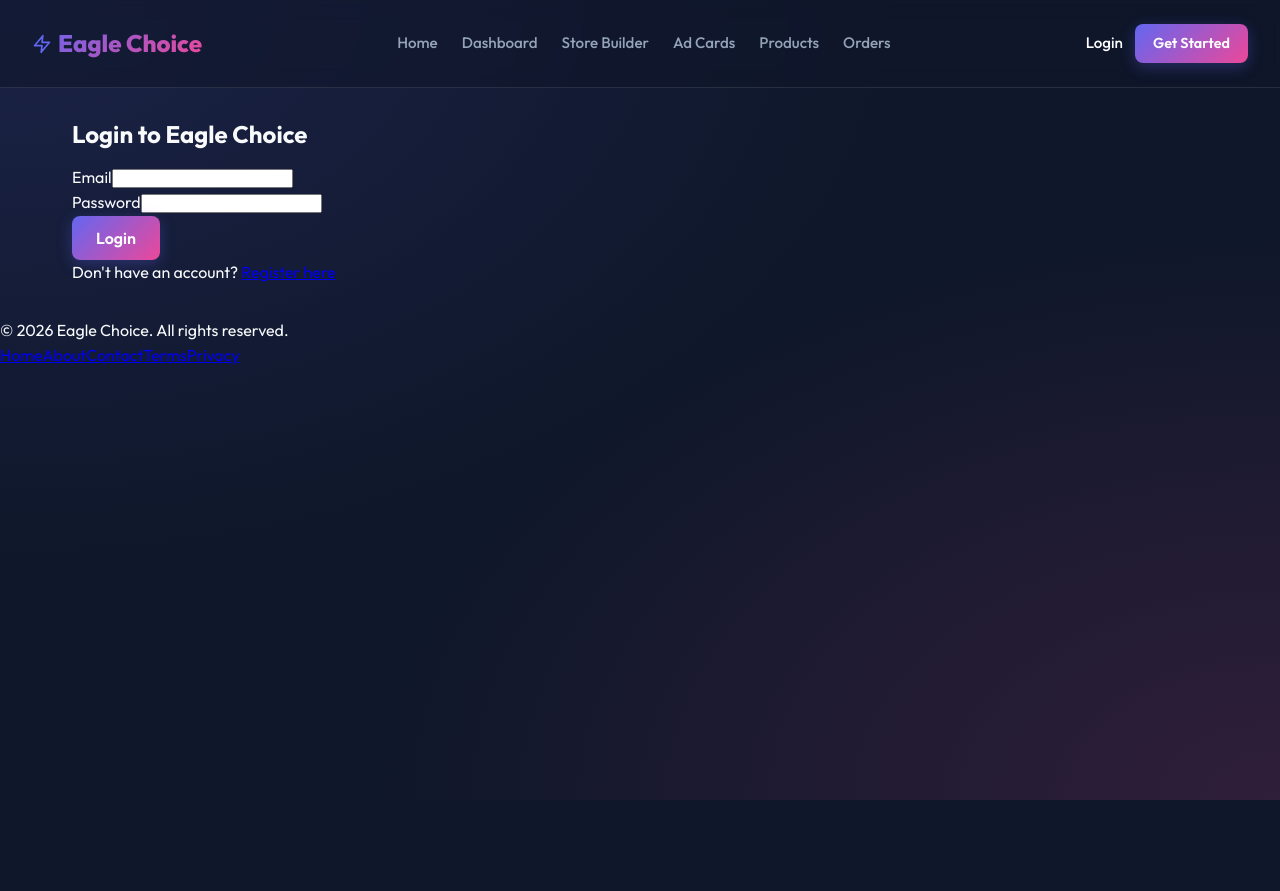
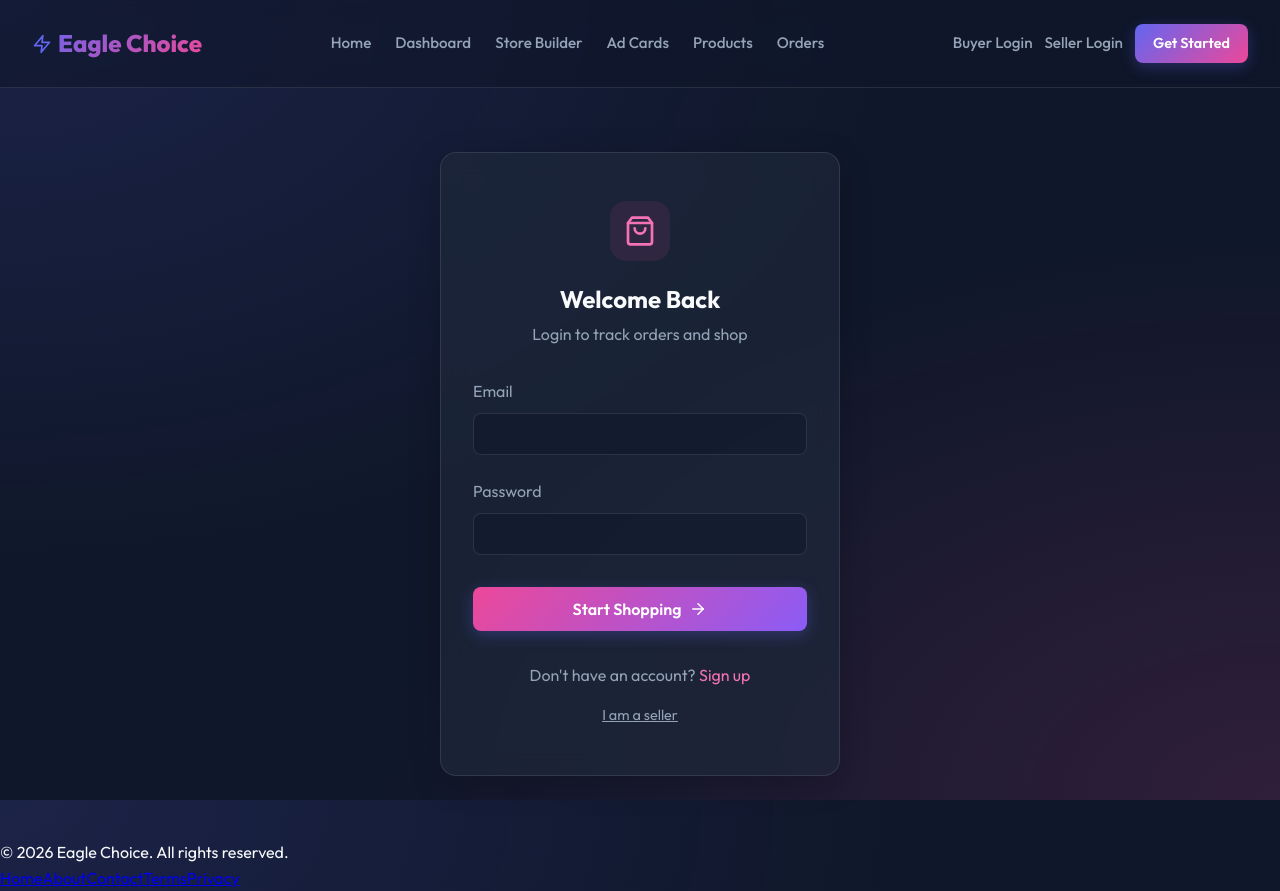
Before and after one commit to OLAg-shs/shoplifypro, a React (Vite) app in the folder client/: page /login in a window 1280 px wide. Before the commit the page ends 800 px from the top, so only its background shows below. Built offline with nearby package versions, Linux system fonts and the light colour scheme.

Commit message:
feat: split login into dedicated buyer and seller portals with unique aesthetic

```diff
--- a/client/src/App.jsx
+++ b/client/src/App.jsx
@@ -1,7 +1,8 @@
 import React from 'react';
 import { BrowserRouter as Router, Routes, Route } from 'react-router-dom';
 import Home from './pages/Home';
-import Login from './pages/Login';
+import LoginBuyer from './pages/LoginBuyer';
+import LoginSeller from './pages/LoginSeller';
 import Register from './pages/Register';
 import SellerDashboard from './pages/SellerDashboard';
 import ProductManagement from './pages/ProductManagement';
@@ -19,7 +20,9 @@ function App() {
         <main>
           <Routes>
             <Route path="/" element={<Home />} />
-            <Route path="/login" element={<Login />} />
+            <Route path="/login" element={<LoginBuyer />} />
+            <Route path="/login/buyer" element={<LoginBuyer />} />
+            <Route path="/login/seller" element={<LoginSeller />} />
             <Route path="/register" element={<Register />} />
             <Route path="/seller/dashboard" element={<SellerDashboard />} />
             <Route path="/products/manage" element={<ProductManagement />} />
--- a/client/src/components/Header.jsx
+++ b/client/src/components/Header.jsx
@@ -45,7 +45,7 @@ const Header = () => {
       {/* Auth Buttons */}
       <div style={{ display: 'flex', gap: '0.75rem', alignItems: 'center' }}>
         <NavLink
-          to="/login"
+          to="/login/buyer"
           style={({ isActive }) => ({
             color: isActive ? 'white' : 'var(--text-muted)',
             textDecoration: 'none',
@@ -54,7 +54,19 @@ const Header = () => {
             transition: 'color 0.2s ease',
           })}
         >
-          Login
+          Buyer Login
+        </NavLink>
+        <NavLink
+          to="/login/seller"
+          style={({ isActive }) => ({
+            color: isActive ? 'white' : 'var(--text-muted)',
+            textDecoration: 'none',
+            fontWeight: 500,
+            fontSize: '0.95rem',
+            transition: 'color 0.2s ease',
+          })}
+        >
+          Seller Login
         </NavLink>
         <Link
           to="/register"
--- a/client/src/pages/Home.jsx
+++ b/client/src/pages/Home.jsx
@@ -54,12 +54,15 @@ const Home = () => {
           The AI-powered multi-seller platform. Launch your uniquely branded store, generate viral ad cards, and manage products automatically.
         </p>
 
-        <div style={{ display: 'flex', gap: '1rem', marginTop: '1rem' }}>
+        <div style={{ display: 'flex', gap: '1rem', marginTop: '1rem', flexWrap: 'wrap', justifyContent: 'center' }}>
           <Link to="/register" className="btn btn-primary" style={{ padding: '12px 28px', fontSize: '1.1rem' }}>
             Start Selling Free <ArrowRight size={20} style={{ marginLeft: '8px' }} />
           </Link>
-          <Link to="/login" className="btn btn-secondary" style={{ padding: '12px 28px', fontSize: '1.1rem' }}>
-            Login to Dashboard
+          <Link to="/login/seller" className="btn btn-secondary" style={{ padding: '12px 28px', fontSize: '1.1rem' }}>
+            Seller Login
+          </Link>
+          <Link to="/login/buyer" className="btn btn-secondary" style={{ padding: '12px 28px', fontSize: '1.1rem' }}>
+            Buyer Login
           </Link>
         </div>
       </section>
--- /dev/null
+++ b/client/src/pages/LoginBuyer.jsx
@@ -0,0 +1,70 @@
+import React, { useState } from 'react';
+import { Link, useNavigate } from 'react-router-dom';
+import { ShoppingBag, ArrowRight } from 'lucide-react';
+
+const LoginBuyer = () => {
+  const [formData, setFormData] = useState({ email: '', password: '' });
+  const [loading, setLoading] = useState(false);
+  const [error, setError] = useState('');
+  const navigate = useNavigate();
+
+  const handleChange = (e) => setFormData({ ...formData, [e.target.name]: e.target.value });
+
+  const handleSubmit = async (e) => {
+    e.preventDefault();
+    setLoading(true); setError('');
+    try {
+      const response = await fetch('/api/auth/login', {
+        method: 'POST',
+        headers: { 'Content-Type': 'application/json' },
+        body: JSON.stringify(formData)
+      });
+      const data = await response.json();
+      if (!response.ok) throw new Error(data.message || 'Login failed');
+
+      localStorage.setItem('token', data.token);
+      localStorage.setItem('user', JSON.stringify(data));
+      navigate('/');
+    } catch (err) { setError(err.message); }
+    finally { setLoading(false); }
+  };
+
+  return (
+    <div style={{ minHeight: '80vh', display: 'flex', alignItems: 'center', justifyContent: 'center', padding: '2rem' }}>
+      <div className="glass-panel" style={{ maxWidth: '400px', width: '100%', padding: '3rem 2rem', textAlign: 'center' }}>
+        <div style={{ display: 'flex', justifyContent: 'center', marginBottom: '1.5rem' }}>
+          <div style={{ width: '60px', height: '60px', borderRadius: '16px', background: 'rgba(236, 72, 153, 0.1)', display: 'flex', alignItems: 'center', justifyContent: 'center', color: '#f472b6' }}>
+            <ShoppingBag size={32} />
+          </div>
+        </div>
+        <h2 style={{ marginBottom: '0.5rem' }}>Welcome Back</h2>
+        <p style={{ color: 'var(--text-muted)', marginBottom: '2rem' }}>Login to track orders and shop</p>
+
+        {error && <div style={{ color: '#ef4444', background: 'rgba(239, 68, 68, 0.1)', padding: '10px', borderRadius: '8px', marginBottom: '1.5rem' }}>{error}</div>}
+
+        <form onSubmit={handleSubmit} style={{ textAlign: 'left' }}>
+          <div style={{ marginBottom: '1.5rem' }}>
+            <label style={{ display: 'block', marginBottom: '0.5rem', color: 'var(--text-muted)' }}>Email</label>
+            <input type="email" name="email" className="input-field" value={formData.email} onChange={handleChange} required />
+          </div>
+          <div style={{ marginBottom: '2rem' }}>
+            <label style={{ display: 'block', marginBottom: '0.5rem', color: 'var(--text-muted)' }}>Password</label>
+            <input type="password" name="password" className="input-field" value={formData.password} onChange={handleChange} required />
+          </div>
+          <button type="submit" className="btn btn-primary" style={{ width: '100%', padding: '12px', background: 'linear-gradient(135deg, #ec4899 0%, #8b5cf6 100%)', border: 'none' }} disabled={loading}>
+            {loading ? 'Logging in...' : <span style={{ display: 'flex', alignItems: 'center', justifyContent: 'center' }}>Start Shopping <ArrowRight size={18} style={{ marginLeft: '8px' }} /></span>}
+          </button>
+        </form>
+
+        <p style={{ marginTop: '2rem', color: 'var(--text-muted)' }}>
+          Don't have an account? <Link to="/register" style={{ color: '#f472b6', textDecoration: 'none' }}>Sign up</Link>
+        </p>
+        <p style={{ marginTop: '1rem', fontSize: '0.9rem' }}>
+          <Link to="/login/seller" style={{ color: 'var(--text-muted)', textDecoration: 'underline' }}>I am a seller</Link>
+        </p>
+      </div>
+    </div>
+  );
+};
+
+export default LoginBuyer;
--- /dev/null
+++ b/client/src/pages/LoginSeller.jsx
@@ -0,0 +1,70 @@
+import React, { useState } from 'react';
+import { Link, useNavigate } from 'react-router-dom';
+import { Store, ArrowRight } from 'lucide-react';
+
+const LoginSeller = () => {
+  const [formData, setFormData] = useState({ email: '', password: '' });
+  const [loading, setLoading] = useState(false);
+  const [error, setError] = useState('');
+  const navigate = useNavigate();
+
+  const handleChange = (e) => setFormData({ ...formData, [e.target.name]: e.target.value });
+
+  const handleSubmit = async (e) => {
+    e.preventDefault();
+    setLoading(true); setError('');
+    try {
+      const response = await fetch('/api/auth/login', {
+        method: 'POST',
+        headers: { 'Content-Type': 'application/json' },
+        body: JSON.stringify(formData)
+      });
+      const data = await response.json();
+      if (!response.ok) throw new Error(data.message || 'Login failed');
+
+      localStorage.setItem('token', data.token);
+      localStorage.setItem('user', JSON.stringify(data));
+      navigate('/seller/dashboard');
+    } catch (err) { setError(err.message); }
+    finally { setLoading(false); }
+  };
+
+  return (
+    <div style={{ minHeight: '80vh', display: 'flex', alignItems: 'center', justifyContent: 'center', padding: '2rem' }}>
+      <div className="glass-panel" style={{ maxWidth: '400px', width: '100%', padding: '3rem 2rem', textAlign: 'center', borderTop: '4px solid #6366f1' }}>
+        <div style={{ display: 'flex', justifyContent: 'center', marginBottom: '1.5rem' }}>
+          <div style={{ width: '60px', height: '60px', borderRadius: '16px', background: 'rgba(99, 102, 241, 0.1)', display: 'flex', alignItems: 'center', justifyContent: 'center', color: '#818cf8' }}>
+            <Store size={32} />
+          </div>
+        </div>
+        <h2 style={{ marginBottom: '0.5rem' }}>Seller Portal</h2>
+        <p style={{ color: 'var(--text-muted)', marginBottom: '2rem' }}>Manage your store, products, and AI cards</p>
+
+        {error && <div style={{ color: '#ef4444', background: 'rgba(239, 68, 68, 0.1)', padding: '10px', borderRadius: '8px', marginBottom: '1.5rem' }}>{error}</div>}
+
+        <form onSubmit={handleSubmit} style={{ textAlign: 'left' }}>
+          <div style={{ marginBottom: '1.5rem' }}>
+            <label style={{ display: 'block', marginBottom: '0.5rem', color: 'var(--text-muted)' }}>Business Email</label>
+            <input type="email" name="email" className="input-field" value={formData.email} onChange={handleChange} required />
+          </div>
+          <div style={{ marginBottom: '2rem' }}>
+            <label style={{ display: 'block', marginBottom: '0.5rem', color: 'var(--text-muted)' }}>Password</label>
+            <input type="password" name="password" className="input-field" value={formData.password} onChange={handleChange} required />
+          </div>
+          <button type="submit" className="btn btn-primary" style={{ width: '100%', padding: '12px', background: 'linear-gradient(135deg, #4f46e5 0%, #3b82f6 100%)', border: 'none' }} disabled={loading}>
+            {loading ? 'Authenticating...' : <span style={{ display: 'flex', alignItems: 'center', justifyContent: 'center' }}>Access Dashboard <ArrowRight size={18} style={{ marginLeft: '8px' }} /></span>}
+          </button>
+        </form>
+
+        <p style={{ marginTop: '2rem', color: 'var(--text-muted)' }}>
+          Want to become a seller? <Link to="/register" style={{ color: '#818cf8', textDecoration: 'none' }}>Apply here</Link>
+        </p>
+        <p style={{ marginTop: '1rem', fontSize: '0.9rem' }}>
+          <Link to="/login/buyer" style={{ color: 'var(--text-muted)', textDecoration: 'underline' }}>I am a buyer</Link>
+        </p>
+      </div>
+    </div>
+  );
+};
+
+export default LoginSeller;
```
